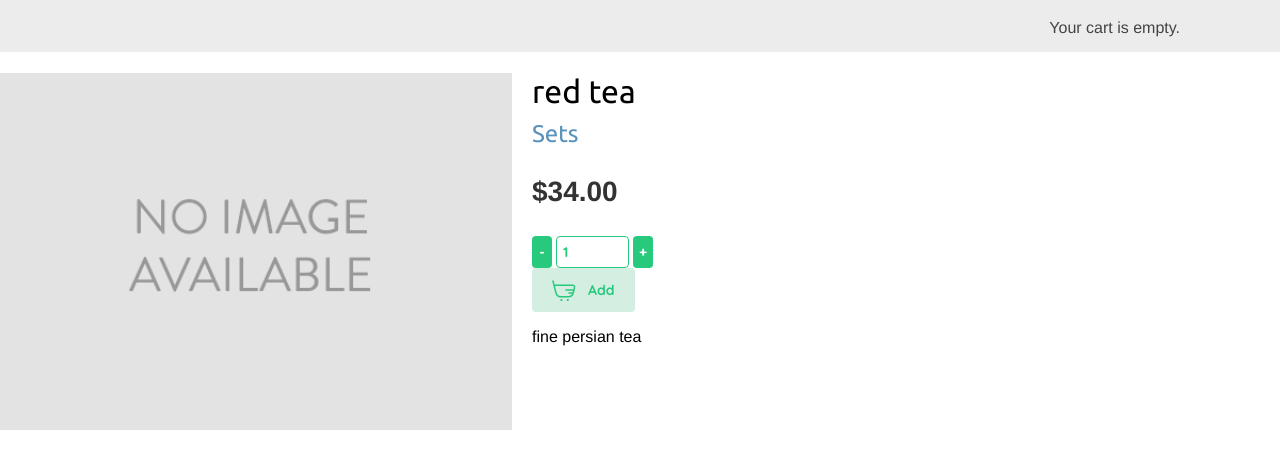
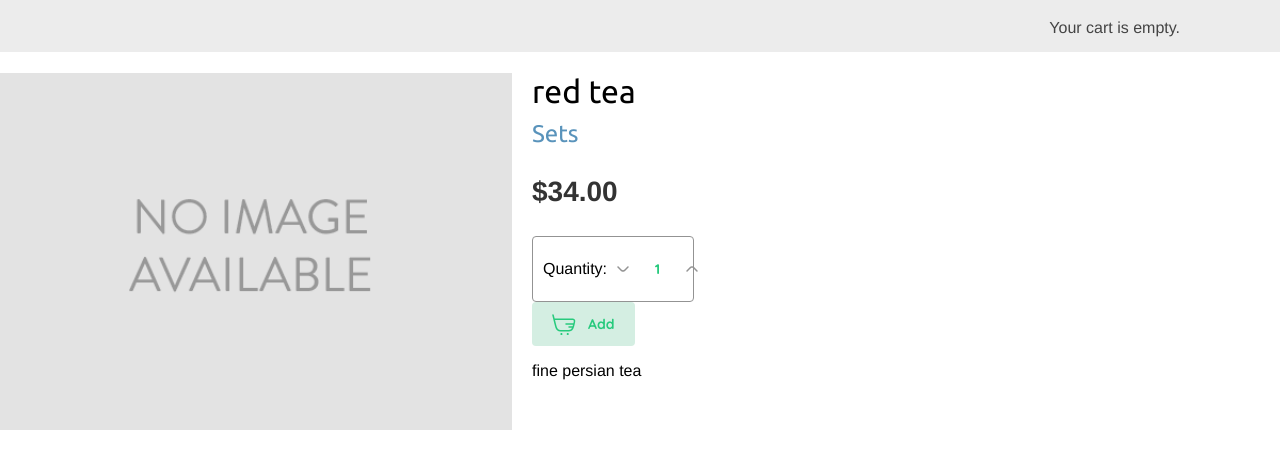
Before and after one commit to WolfExpert/DjangoMyShop, a Django app: a page that uses shop/templates/shop/product/detail.html in a window 1280 px wide. Shown: the part 290-759 px from the top of the page. Run offline with Django 5.2, Linux system fonts and the light colour scheme; data comes from the database, SQL or seed files in the repository; both versions use the stored data as it was after the commit.

Commit message:
quantity-selector modified

```diff
--- a/shop/static/css/detail.css
+++ b/shop/static/css/detail.css
@@ -33,50 +33,54 @@
 .quantity-selector {
     display: flex;
     align-items: center;
-    gap: 4px; /* Adjust space between elements */
+    justify-content: space-between; /* Adjust to manage spacing */
+    width: 140px; /* Increased width */
+    height: 44px;
+    background: #FFFFFF;
+    border: 0.5px solid #939393;
+    border-radius: 4px;
+    padding: 10px;
+    gap: 4px; /* Can reduce if needed */
 }
 
 .quantity-selector select {
-    -webkit-appearance: none; /* Remove default styling on WebKit browsers */
-    -moz-appearance: none; /* Remove default styling on Mozilla browsers */
-    appearance: none; /* Remove default styling to make it consistent across browsers */
-    border: 1px solid #27CA7D; /* Custom border color */
-    border-radius: 4px; /* Rounded corners */
-    width: 73px;
-    height: 32px; /* Increased to allow internal padding */
-    padding: 6px; /* Padding inside the select, decrease if you increase the height */
+    -webkit-appearance: none;
+    -moz-appearance: none;
+    appearance: none;
+    background: transparent;
+    border: none;
     font-family: 'Quicksand', sans-serif;
     font-size: 14px;
     font-weight: 700;
     line-height: 18px;
     color: #27CA7D;
-    background: white; /* Optional: sets a background color */
-    cursor: pointer;
+    text-align: center;
+    width: 50px; /* Adjusted width */
+    height: 100%; /* Takes full height of the container */
+    flex-grow: 0;
+    flex-shrink: 1;
 }
 
 .quantity-change {
-    background: #27CA7D;
+    width: 24px;
+    height: 24px;
+    background-color: transparent;
     border: none;
-    border-radius: 4px;
-    color: white;
-    width: 20px; /* Width for buttons */
-    height: 32px; /* Match the height of the select */
-    padding: 0; /* Reset padding */
-    font-family: 'Quicksand', sans-serif;
-    font-size: 14px;
-    font-weight: 700;
-    line-height: 18px;
+    padding: 0;
     cursor: pointer;
+    flex-shrink: 0; /* Do not allow these to shrink */
+    background-size: contain;
+    background-repeat: no-repeat;
+    background-position: center;
 }
 
-/* You may need additional styling for custom dropdown arrow */
-.quantity-selector::after {
-    content: '';
-    /* Custom arrow styling */
+.quantity-change.minus {
+    background: url(../img/arrowdown.svg) no-repeat center;
+  /*  background-size: contain; /* Ensures the SVG fits the button */
 }
 
-/* Styling for minus and plus inside buttons if needed */
-.quantity-change.minus::before,
-.quantity-change.plus::before {
-    /* Content and style for minus and plus signs */
+.quantity-change.plus {
+    background: url(../img/arrowdown.svg) no-repeat center;
+   /* background-size: contain; /* Ensures the SVG fits the button */
+    transform: rotate(180deg); /* Rotates the plus button */
 }
--- a/shop/templates/shop/product/detail.html
+++ b/shop/templates/shop/product/detail.html
@@ -18,13 +18,16 @@
         </h2>
         <p class="price">${{ product.price }}</p>
 
+
         <form action="{% url 'cart:cart_add' product.id %}" method="post">
             {% csrf_token %}
             <div class="quantity-selector">
-                <button type="button" class="quantity-change minus">-</button>
-                {{ cart_product_form.quantity }}
-                <button type="button" class="quantity-change plus">+</button>
+                <span>Quantity:</span>
+                <button type="button" class="quantity-change minus" aria-label="Decrease quantity"></button>
+                {{ cart_product_form.quantity }}  <!-- Django renders the select and options here -->
+                <button type="button" class="quantity-change plus" aria-label="Increase quantity"></button>
             </div>
+
             <button class="add-to-cart-button-small">
                 <span class="add-to-cart-button-small__vector"></span>
                 <span class="add-to-cart-button-small__name">Add</span>
@@ -39,19 +42,34 @@
     <script>
         document.addEventListener('DOMContentLoaded', function () {
             var quantitySelect = document.querySelector('.quantity-selector select');
-            var minusButton = document.querySelector('.quantity-selector .minus');
-            var plusButton = document.querySelector('.quantity-selector .plus');
+            var minusButton = document.querySelector('.quantity-change.minus');
+            var plusButton = document.querySelector('.quantity-change.plus');
+
+            if (!quantitySelect || !minusButton || !plusButton) {
+                console.log('One or more elements are not found:', {
+                    quantitySelect,
+                    minusButton,
+                    plusButton
+                });
+                return;
+            }
 
             minusButton.addEventListener('click', function () {
                 if (quantitySelect.selectedIndex > 0) {
                     quantitySelect.selectedIndex--;
+                    quantitySelect.dispatchEvent(new Event('change')); // Trigger change event
                 }
             });
 
             plusButton.addEventListener('click', function () {
                 if (quantitySelect.selectedIndex < quantitySelect.options.length - 1) {
                     quantitySelect.selectedIndex++;
+                    quantitySelect.dispatchEvent(new Event('change')); // Trigger change event
                 }
+            });
+
+            quantitySelect.addEventListener('change', function () {
+                console.log('Quantity changed to:', this.value);
             });
         });
 
```
Also changed, not shown: db.sqlite3.
